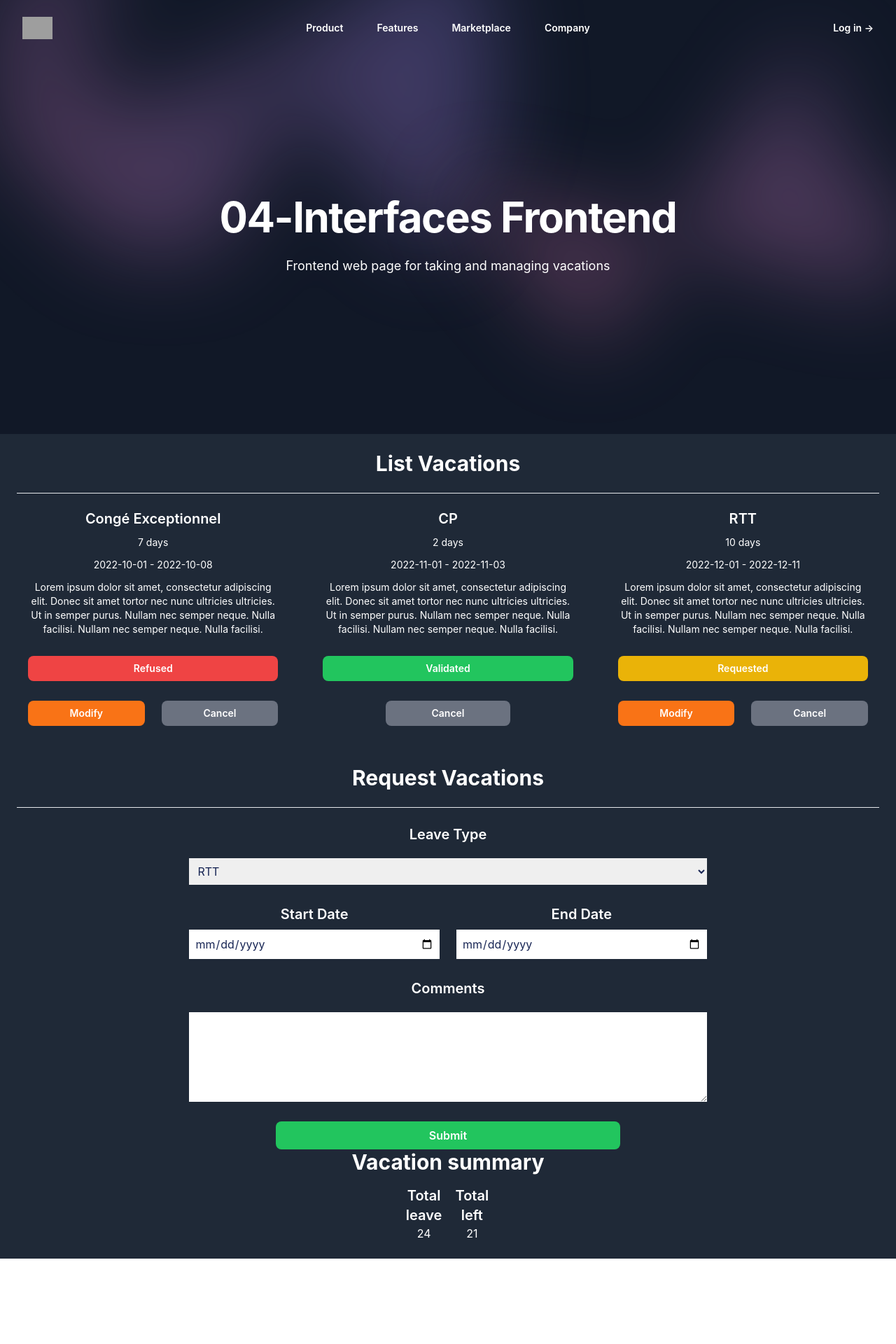
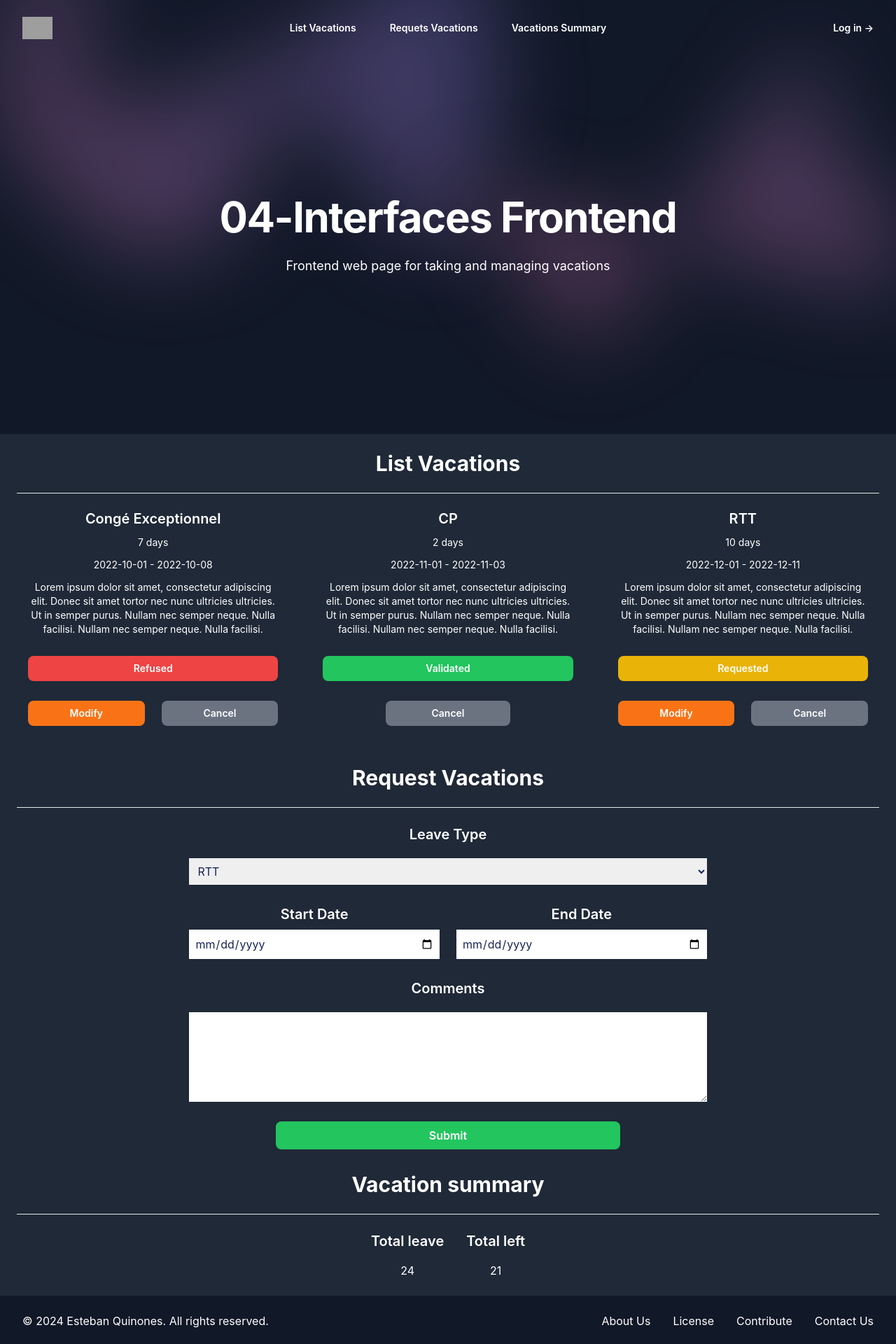
Before and after one commit to EstebanQui/m1-rattrapages-quinones-esteban, a React (Create React App) app in the folder 04-interfaces-frontend/: page / in a window 1280 px wide. Shown: the top 1920 px of the page at 70% size. Before the commit the page ends 1798 px from the top, so only its background shows below. Built offline with nearby package versions, Linux system fonts and the light colour scheme; grey boxes are pictures that could not be loaded.

Commit message:
footer add

```diff
--- a/04-interfaces-frontend/src/App.js
+++ b/04-interfaces-frontend/src/App.js
@@ -4,6 +4,7 @@ import './App.css';
 import ListVacations from './components/listVacations';
 import LeaveForm from './components/leaveForm';
 import LeaveSummary from './components/leaveSummary';
+import Footer from './components/footer';
 
 function App() {
   return (
@@ -14,6 +15,7 @@ function App() {
         <LeaveForm />
         <LeaveSummary />
       </main>
+      <Footer />
     </div>
   );
 }
--- /dev/null
+++ b/04-interfaces-frontend/src/components/footer.js
@@ -0,0 +1,25 @@
+import React from "react";
+
+export function SimpleFooter() {
+    return (
+        <footer className="bg-gray-900 text-white flex w-full flex-row flex-wrap items-center justify-center gap-y-6 gap-x-12 py-6 text-center md:justify-between p-6 lg:px-8">
+            &copy; 2024 Esteban Quinones. All rights reserved.
+            <ul className="flex flex-wrap items-center gap-y-2 gap-x-8">
+                <li>
+                    <a href="#">About Us</a>
+                </li>
+                <li>
+                    <a href="#">License</a>
+                </li>
+                <li>
+                    <a href="#">Contribute</a>
+                </li>
+                <li>
+                    <a href="#">Contact Us</a>
+                </li>
+            </ul>
+        </footer>
+    );
+}
+
+export default SimpleFooter;
--- a/04-interfaces-frontend/src/components/header.js
+++ b/04-interfaces-frontend/src/components/header.js
@@ -5,13 +5,12 @@ import { Dialog, DialogPanel } from '@headlessui/react'
 import { Bars3Icon, XMarkIcon } from '@heroicons/react/24/outline'
 
 const navigation = [
-  { name: 'Product', href: '#' },
-  { name: 'Features', href: '#' },
-  { name: 'Marketplace', href: '#' },
-  { name: 'Company', href: '#' },
+  { name: 'List Vacations', href: '#list_vacation' },
+  { name: 'Requets Vacations', href: '#request_vacation' },
+  { name: 'Vacations Summary', href: '#vacation_summary' },
 ]
 
-export default function Example() {
+export default function Mobile() {
   const [mobileMenuOpen, setMobileMenuOpen] = useState(false)
 
   return (
--- a/04-interfaces-frontend/src/components/leaveForm.js
+++ b/04-interfaces-frontend/src/components/leaveForm.js
@@ -2,8 +2,8 @@ import React from "react";
 
 const LeaveForm = () => {
     return (
-        <div className="flex flex-col items-center justify-center w-full mt-8">
-            <h2 className="text-3xl font-bold text-center">Request Vacations</h2>
+        <div id="request_vacation" className="flex flex-col items-center justify-center w-full mt-8">
+            <h2 className="text-3xl font-bold">Request Vacations</h2>
             <form className="flex flex-col items-center justify-center gap-3 mt-6 border-t border-x-blue-50 w-full">
                 <label htmlFor="leaveType" className="text-xl font-semibold mt-6">Leave Type</label>
                 <select id="leaveType" name="leaveType" className=" w-3/5 p-2 mt-2 text-blue-950">
--- a/04-interfaces-frontend/src/components/leaveSummary.js
+++ b/04-interfaces-frontend/src/components/leaveSummary.js
@@ -7,17 +7,17 @@ const LeaveSummary = () => {
     const totalLeft = totalLeave - leaveDays.length;
 
     return (
-        <div className="flex flex-col items-center justify-center">
-            <h2 className="text-3xl font-bold text-center">Vacation summary</h2>
-            <div className="flex flex-col items-center justify-center mt-4 w-1/2">
+        <div id="vacation_summary" className="flex flex-col items-center justify-center mt-8 w-full">
+            <h2 className="text-3xl font-bold">Vacation summary</h2>
+            <div className="mt-6 border-t border-x-blue-50 flex flex-col items-center justify-center  w-full">
                 <div className="flex flex-col items-center justify-center gap-8 w-full">
-                    <div className="flex flex-row items-center justify-center w-full">
-                        <div className="flex flex-col items-center justify-center w-1/2">
-                            <h2 className="text-xl font-semibold text-center">Total leave</h2>
+                    <div className="flex flex-row items-center justify-center gap-8 mt-6 w-full">
+                        <div className="flex flex-col items-center justify-center gap-4">
+                            <h3 className="text-xl font-semibold text-center">Total leave</h3>
                             <p className="text-center">{totalLeave}</p>
                         </div>
-                        <div className="flex flex-col items-center justify-center w-1/2">
-                            <h2 className="text-xl font-semibold text-center">Total left</h2>
+                        <div className="flex flex-col items-center justify-center gap-4">
+                            <h3 className="text-xl font-semibold text-center">Total left</h3>
                             <p className="text-center">{totalLeft}</p>
                         </div>
                     </div>
--- a/04-interfaces-frontend/src/components/listVacations.js
+++ b/04-interfaces-frontend/src/components/listVacations.js
@@ -72,8 +72,8 @@ const ListVacations = () => {
     }
 
     return (
-        <div className="p-4 sm:p-0">
-            <h2 className="text-3xl font-bold text-center">List Vacations</h2>
+        <div id="list_vacation" className="p-4 sm:p-0">
+            <h2 className="text-3xl font-bold">List Vacations</h2>
             <div className="mt-6 border-t border-x-blue-50">
                 <div className="gap-8 w-full sm:grid sm:grid-cols-3">
                     {vacations.map((vacation) => (
```
